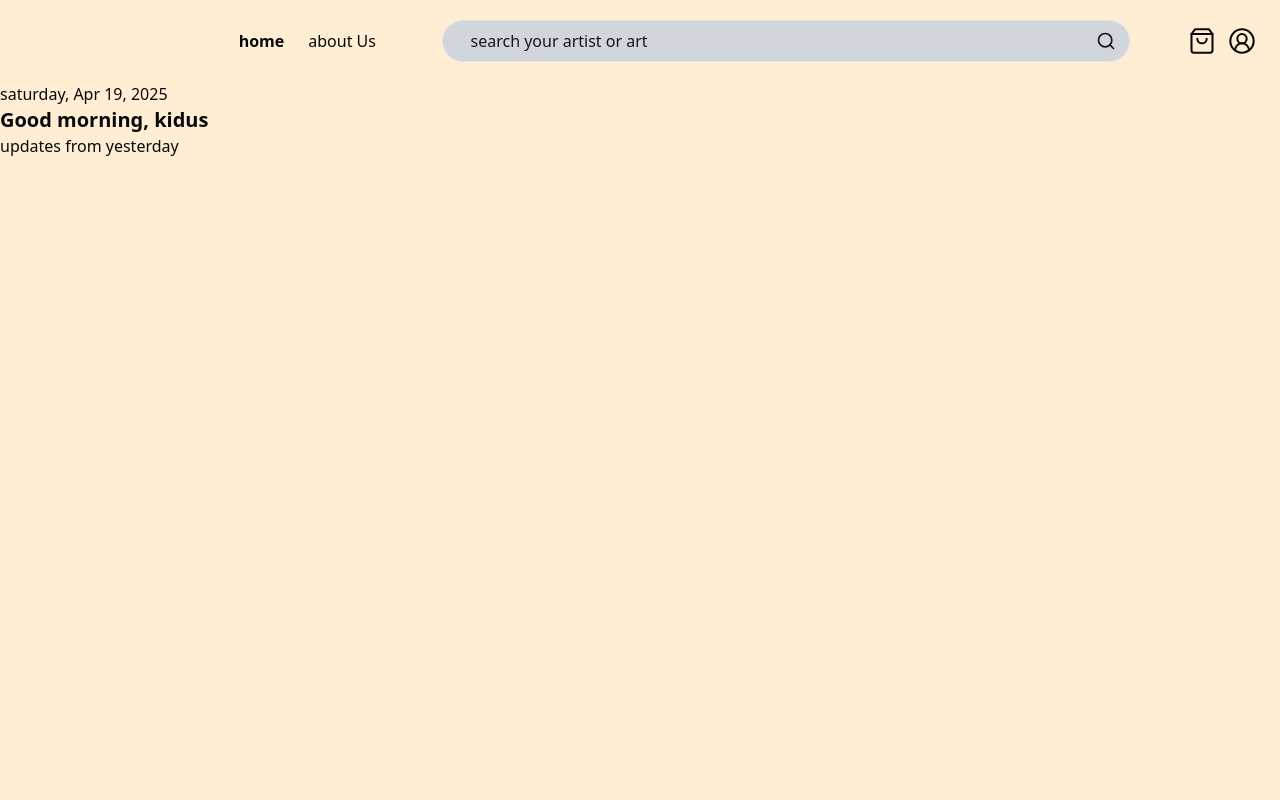
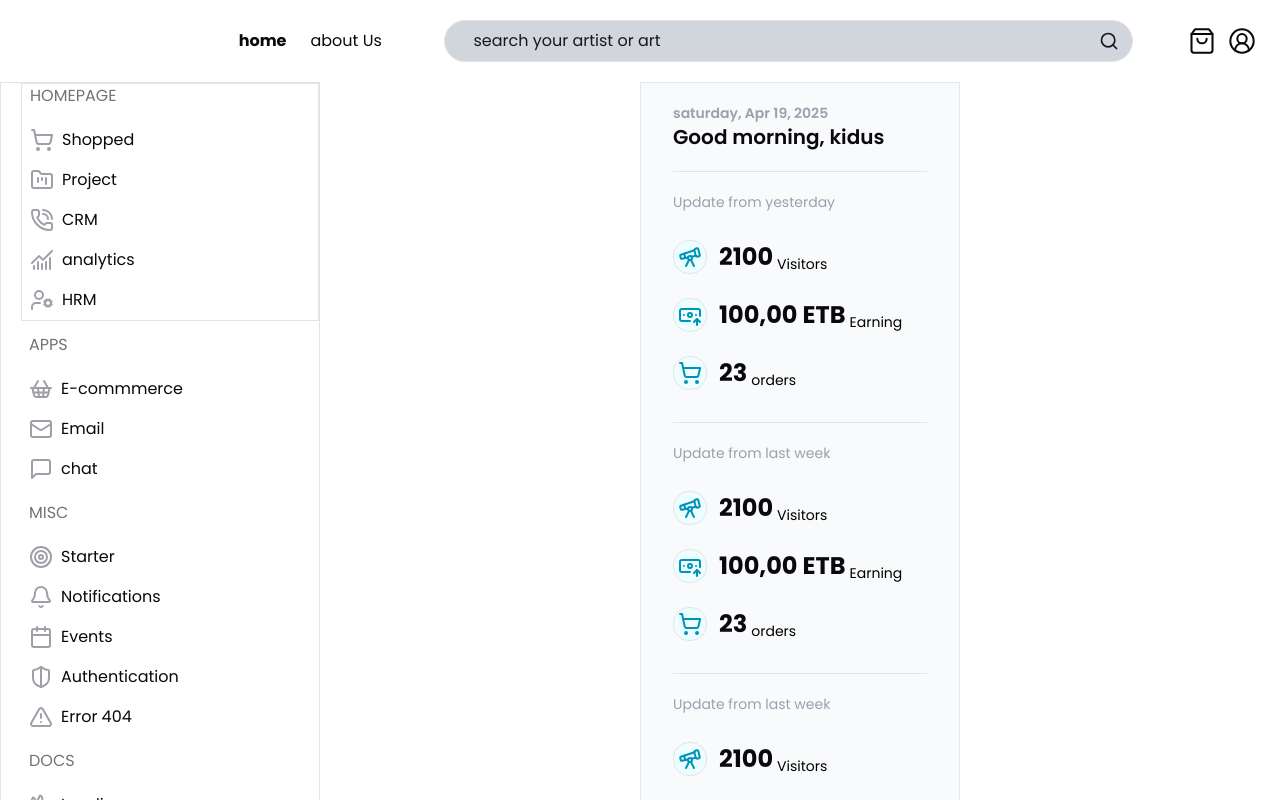
Before and after one commit to kidushintsa/art-gallery, a Next.js app: page / in a window 1280 px wide. Shown: the top 800 px of the page. Built offline with nearby package versions, Linux system fonts and the light colour scheme.

Commit message:
build admin info bar

```diff
--- a/app/layout.tsx
+++ b/app/layout.tsx
@@ -1,4 +1,5 @@
 import type { Metadata } from "next";
+import { Poppins } from "next/font/google";
 import { Geist, Geist_Mono } from "next/font/google";
 import "./globals.css";
 import NavBar from "@/custom-components/user/UserNavBar";
@@ -6,6 +7,13 @@ import NavBar from "@/custom-components/user/UserNavBar";
 const geistSans = Geist({
   variable: "--font-geist-sans",
   subsets: ["latin"],
+});
+
+const poppins = Poppins({
+  subsets: ["latin"],
+  weight: ["400", "500", "600", "700"], // choose what you need
+  variable: "--font-poppins", // optional: use with Tailwind
+  display: "swap", // recommended
 });
 
 const geistMono = Geist_Mono({
@@ -26,7 +34,7 @@ export default function RootLayout({
   return (
     <html lang="en">
       <body
-        className={`${geistSans.variable} ${geistMono.variable} antialiased bg-orange-100`}
+        className={`${geistSans.variable} ${geistMono.variable} antialiased bg-white ${poppins.className}`}
       >
         <NavBar />
         {children}
--- a/app/page.tsx
+++ b/app/page.tsx
@@ -4,11 +4,14 @@
 // import Hero from "@/custom-components/Hero";
 
 import AdminInfoBar from "@/custom-components/admin/AdminInfoBar";
+import AdminPanel from "@/custom-components/admin/AdminPanel";
+
+// import AdminInfoBar from "@/custom-components/admin/AdminInfoBar";
 
 // import { ArtistNavLinkData } from "@/data/ArtistNavData";
 export default function Home() {
   return (
-    <>
+    <div className="flex">
       {/* <Hero />console.log('Rendering Home component');
       <header className="ps-3 pt-4 font-semibold font-serif">
         <h1>Discover Art You Love From the Local</h1>
@@ -22,8 +25,8 @@ export default function Home() {
           </AdminNavLink>
         ))}
       </div> */}
-      {/* <AdminPanel /> */}
+      <AdminPanel />
       <AdminInfoBar />
-    </>
+    </div>
   );
 }
--- a/custom-components/admin/AdminInfoBar.tsx
+++ b/custom-components/admin/AdminInfoBar.tsx
@@ -1,12 +1,39 @@
 import React from "react";
 import AdminInfoHeader from "./AdminInfoHeader";
 import AdminUpdateInfo from "./AdminUpdateInfo";
+import { UpdateSectionData } from "@/data/UpdateSectionData";
+import UpdateSection from "./UpdateSection";
 
 const AdminInfoBar = () => {
   return (
-    <div>
+    <div className="border bg-gray-50 border-gray-200 w-[25%] px-8 py-5 mx-auto">
       <AdminInfoHeader />
-      <AdminUpdateInfo />
+      <hr className="my-5" />
+      <AdminUpdateInfo header="Update from yesterday">
+        {UpdateSectionData.map(({ children, number, subscript }) => (
+          <UpdateSection key={subscript} number={number} subscript={subscript}>
+            {children}
+          </UpdateSection>
+        ))}
+      </AdminUpdateInfo>
+      <hr className="my-5" />
+
+      <AdminUpdateInfo header="Update from last week">
+        {UpdateSectionData.map(({ children, number, subscript }) => (
+          <UpdateSection key={subscript} number={number} subscript={subscript}>
+            {children}
+          </UpdateSection>
+        ))}
+      </AdminUpdateInfo>
+      <hr className="my-5" />
+
+      <AdminUpdateInfo header="Update from last week">
+        {UpdateSectionData.map(({ children, number, subscript }) => (
+          <UpdateSection key={subscript} number={number} subscript={subscript}>
+            {children}
+          </UpdateSection>
+        ))}
+      </AdminUpdateInfo>
     </div>
   );
 };
--- a/custom-components/admin/AdminInfoHeader.tsx
+++ b/custom-components/admin/AdminInfoHeader.tsx
@@ -2,8 +2,10 @@ import React from "react";
 
 const AdminInfoHeader = () => {
   return (
-    <section>
-      <h3>saturday, Apr 19, 2025</h3>
+    <section className="">
+      <h3 className="text-gray-400 font-semibold text-sm">
+        saturday, Apr 19, 2025
+      </h3>
       <h1 className="text-xl font-semibold">Good morning, kidus</h1>
     </section>
   );
--- a/custom-components/admin/AdminPanel.tsx
+++ b/custom-components/admin/AdminPanel.tsx
@@ -9,7 +9,7 @@ import AdminNavLink from "./AdminNavLink";
 import PanalSectionHeader from "./PanalSectionHeader";
 const AdminPanel = () => {
   return (
-    <div className="border ps-5">
+    <div className="border ps-5 w-[25%]">
       <section className="flex flex-col mb-3 border">
         <PanalSectionHeader title="HOMEPAGE" />
         {HomePanelData.map(({ name, href, children }) => (
--- a/custom-components/admin/AdminUpdateInfo.tsx
+++ b/custom-components/admin/AdminUpdateInfo.tsx
@@ -1,9 +1,21 @@
-import React from "react";
+import React, { ReactNode } from "react";
 
-const AdminUpdateInfo = () => {
+const AdminUpdateInfo = ({
+  header,
+  children,
+}: {
+  header: string;
+  children: ReactNode[];
+}) => {
   return (
-    <div>
-      <h1>updates from yesterday</h1>
+    <div className="">
+      <h1 className="font-extralight text-gray-400 text-sm pb-4">{header}</h1>
+      {/* {UpdateSectionData.map(({ children, number, subscript }) => (
+        <UpdateSection key={subscript} number={number} subscript={subscript}>
+          {children}
+        </UpdateSection>
+      ))} */}
+      {children}
     </div>
   );
 };
--- /dev/null
+++ b/custom-components/admin/UpdateSection.tsx
@@ -0,0 +1,21 @@
+import React, { ReactNode } from "react";
+export interface UpdateSection {
+  children: ReactNode;
+  number: string;
+  subscript: string;
+}
+const UpdateSection = ({ children, number, subscript }: UpdateSection) => {
+  return (
+    <div className="flex items-center py-3">
+      <section className="border p-1 rounded-[16px] bg-cyan-50 text-cyan-600 hover:bg-cyan-600 hover:text-cyan-50">
+        {children}
+      </section>
+      <section className="ms-3 font-bold text-2xl">
+        {number}
+        <sub className="font-light text-sm ms-1 text-black">{subscript}</sub>
+      </section>
+    </div>
+  );
+};
+
+export default UpdateSection;
--- /dev/null
+++ b/data/UpdateSectionData.tsx
@@ -0,0 +1,20 @@
+import { UpdateSection } from "@/custom-components/admin/UpdateSection";
+import { BanknoteArrowUp, ShoppingCart, Telescope } from "lucide-react";
+
+export const UpdateSectionData: UpdateSection[] = [
+  {
+    children: <Telescope />,
+    number: "2100",
+    subscript: "Visitors",
+  },
+  {
+    children: <BanknoteArrowUp />,
+    number: "100,00 ETB",
+    subscript: "Earning",
+  },
+  {
+    children: <ShoppingCart />,
+    number: "23",
+    subscript: "orders",
+  },
+];
```
